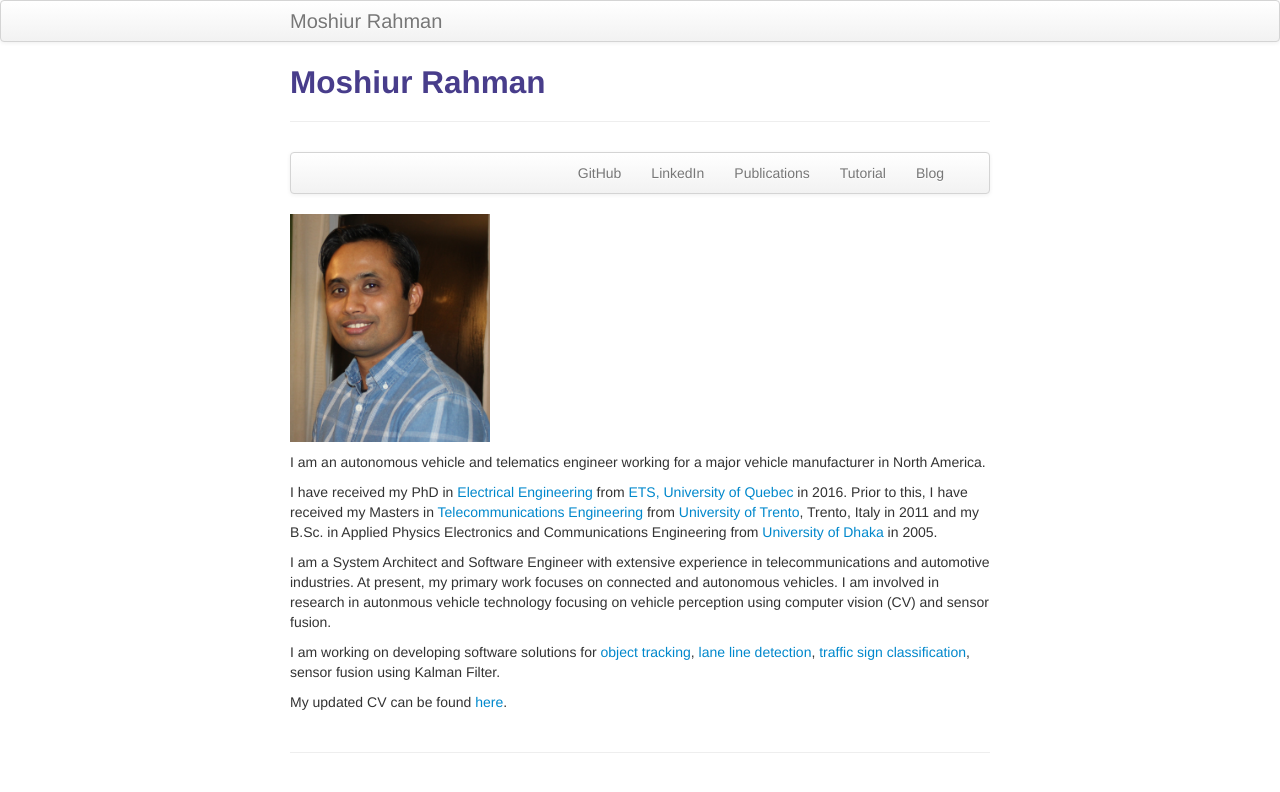
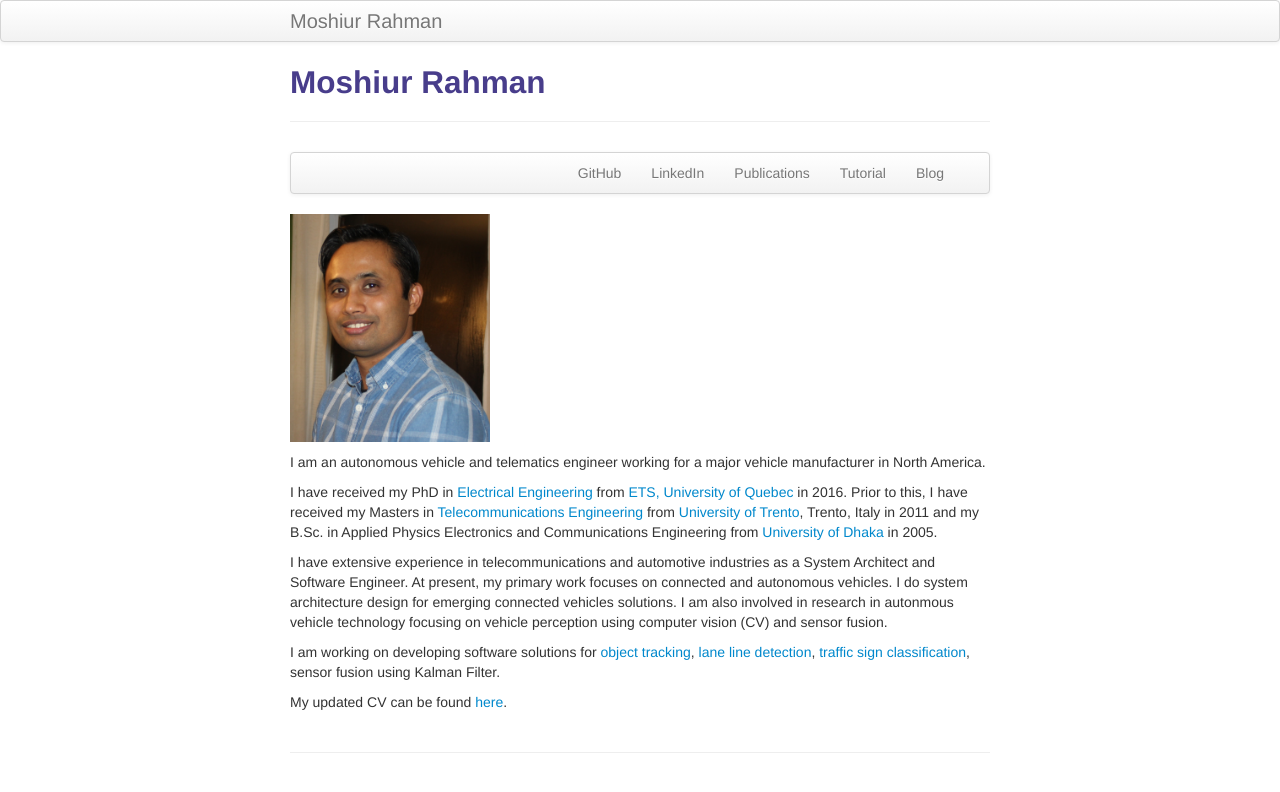
Before and after one commit to moshiurmmr/moshiurmmr.github.io, a Jekyll site: the page built from index.md, in a window 1280 px wide. Shown: the top 792 px of the page. Built offline with Jekyll 4.4.1, drawn with Linux system fonts in a browser that asks for light colours.

Commit message:
update wordings

```diff
--- a/index.md
+++ b/index.md
@@ -37,9 +37,10 @@ I have received my PhD in [Electrical Engineering](https://www.etsmtl.ca/ETS/Gou
 [University of Trento](https://www.unitn.it/en), Trento, Italy in 2011 and my
 B.Sc. in Applied Physics Electronics and Communications Engineering from [University of Dhaka](https://www.du.ac.bd/home) in 2005.
 
-I am a System Architect and Software Engineer with extensive experience in telecommunications and automotive industries.
-At present, my primary work focuses on connected and autonomous vehicles. I am involved in research
-in autonmous vehicle technology focusing on vehicle perception using computer vision (CV) and sensor fusion.
+I have extensive experience in telecommunications and automotive industries as a System Architect and Software Engineer.
+At present, my primary work focuses on connected and autonomous vehicles. I do system architecture design for emerging
+connected vehicles solutions. I am also involved in research in autonmous vehicle technology focusing on vehicle perception
+using computer vision (CV) and sensor fusion.
 
 I am working on developing software solutions for [object tracking](https://github.com/moshiurmmr/Object_Tracking_Using_Extended_Kalman_Filter), [lane line detection](https://github.com/moshiurmmr/Lane_Line_Detection), [traffic sign classification](https://github.com/moshiurmmr/Traffic_Sign_Classification), sensor fusion using Kalman Filter.
 
```
